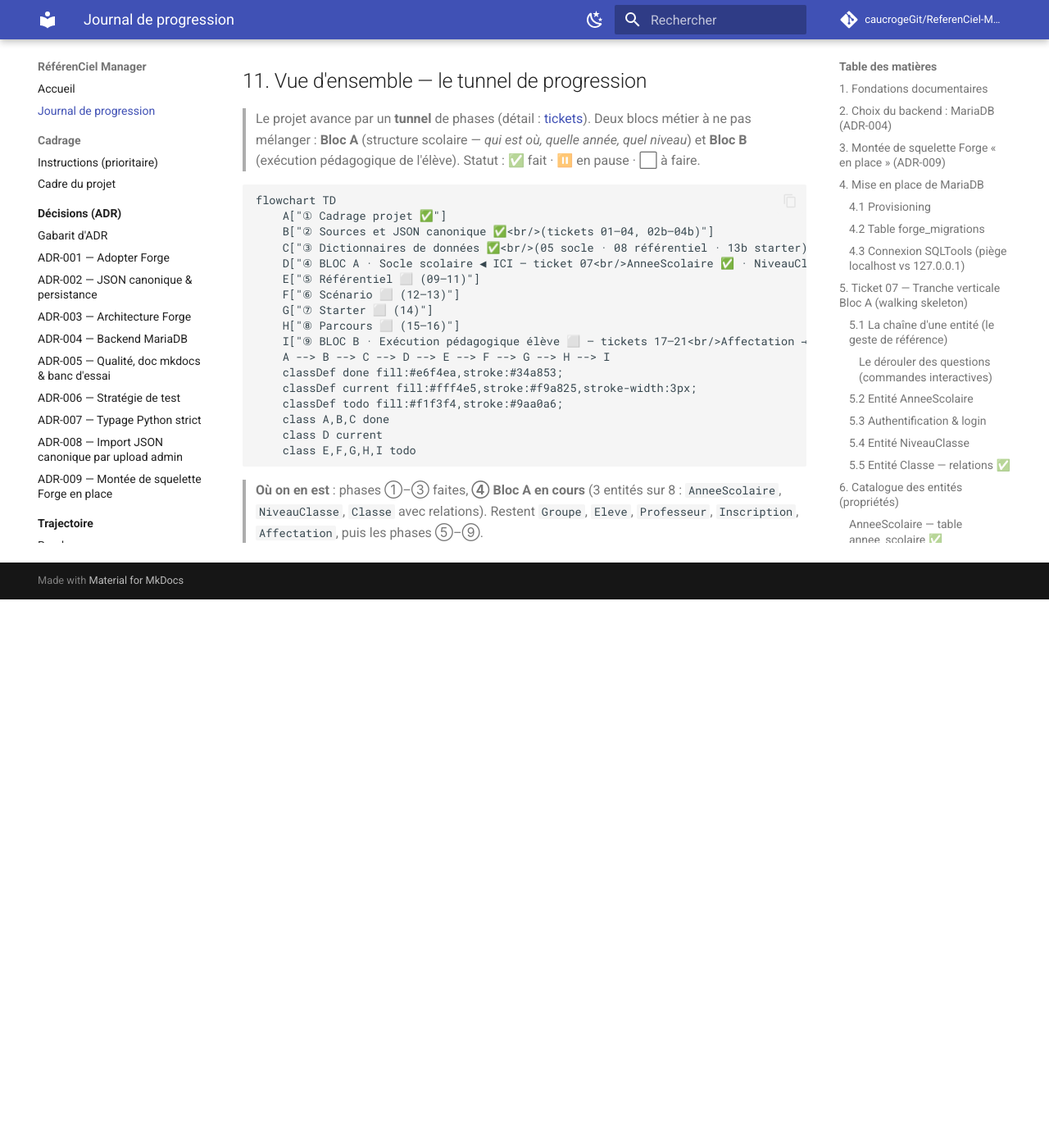
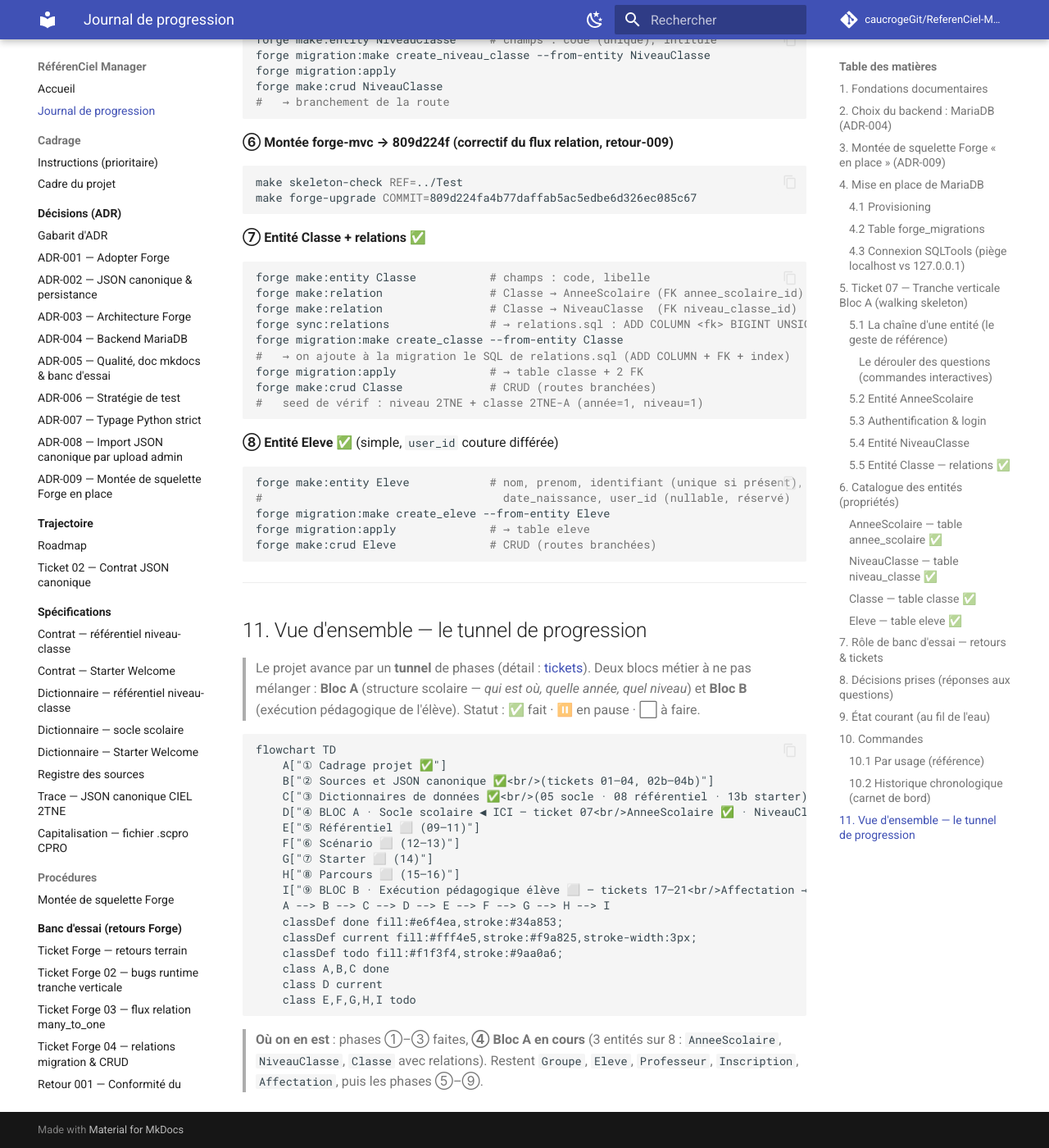
Before and after one commit to caucrogeGit/ReferenCiel-Manager, an MkDocs documentation site: the page built from docs/journal-de-progression.md, in a window 1280 px wide and 1400 px high, scrolled down 10747 px. Shown: the whole window at 82% size. Built offline with MkDocs 1.6.1 and Material for MkDocs 9.7.7, drawn with Linux system fonts in a browser that asks for light colours; comment, search, counter and statistics services are not loaded; before the commit the page ends 11478 px from its top, so only the background shows below that; some of the changed text lies outside the part shown.

Commit message:
docs(journal): ajout de l'entité Eleve (catalogue §6, état §9, historique §10.2, tunnel §11)
Co-Authored-By: Claude Opus 4.8 (1M context) <noreply@anthropic.com>

````diff
--- a/docs/journal-de-progression.md
+++ b/docs/journal-de-progression.md
@@ -317,6 +317,19 @@ Vérifié en base — la jointure tient : `classe 2TNE-A → annee 2025-2026 →
 
 *Options : timestamps. Table créée (migration `create_classe`, FK incluses).*
 
+### `Eleve` — table `eleve` ✅
+
+| Champ | Type | Contraintes | Notes |
+|---|---|---|---|
+| `nom` | string(100) | **requis** | |
+| `prenom` | string(100) | **requis** | |
+| `identifiant` | string(100) | nullable, **unique** | unique **s'il est présent** |
+| `date_naissance` | date | nullable | |
+| `user_id` | big_integer | nullable | **couture** vers le futur compte applicatif (auth différée) — réservé, pas de relation |
+
+*Options : timestamps. Table créée (migration `create_eleve`). Pas de relation active
+(le lien `user_id → CompteUtilisateur` viendra avec un ADR dédié).*
+
 > **Socle Auth/User** (`users`, `auth_tokens`, `auth_audit_log`,
 > `auth_rate_limit_attempts`) : fourni par Forge (`auth:init`), non listé ici — ce
 > ne sont pas des entités métier du projet.
@@ -363,9 +376,9 @@ Trace des arbitrages structurants (le *pourquoi*) :
 | Élément | État |
 |---|---|
 | `forge-mvc` | `809d224f` (correctifs retours 001-009) |
-| Tables en base | `annee_scolaire`, `niveau_classe`, `classe` (+2 FK), `users`, `auth_tokens`, `auth_audit_log`, `auth_rate_limit_attempts`, `forge_migrations` |
-| Entités terminées | `AnneeScolaire`, `NiveauClasse`, `Classe` (avec relations) |
-| Reste Bloc A | `Groupe`, `Eleve`, `Professeur`, `InscriptionEleve`, `AffectationProfesseurClasse` |
+| Tables en base | `annee_scolaire`, `niveau_classe`, `classe` (+2 FK), `eleve`, `users`, `auth_tokens`, `auth_audit_log`, `auth_rate_limit_attempts`, `forge_migrations` |
+| Entités terminées | `AnneeScolaire`, `NiveauClasse`, `Classe` (avec relations), `Eleve` |
+| Reste Bloc A | `Groupe`, `Professeur`, `InscriptionEleve`, `AffectationProfesseurClasse` |
 | Auth | opérationnelle (login prof, RBAC/MFA différés) |
 | Qualité | `make check` vert (5 portes, 12 tests) |
 
@@ -473,6 +486,16 @@ forge make:crud Classe             # CRUD (routes branchées)
 #   seed de vérif : niveau 2TNE + classe 2TNE-A (année=1, niveau=1)
 ```
 
+**⑧ Entité Eleve ✅** (simple, `user_id` couture différée)
+
+```bash
+forge make:entity Eleve            # nom, prenom, identifiant (unique si présent),
+#                                    date_naissance, user_id (nullable, réservé)
+forge migration:make create_eleve --from-entity Eleve
+forge migration:apply              # → table eleve
+forge make:crud Eleve              # CRUD (routes branchées)
+```
+
 ---
 
 ## 11. Vue d'ensemble — le tunnel de progression
````
Also changed, not shown: other parts of docs/journal-de-progression.md (+1 -1 lines).
